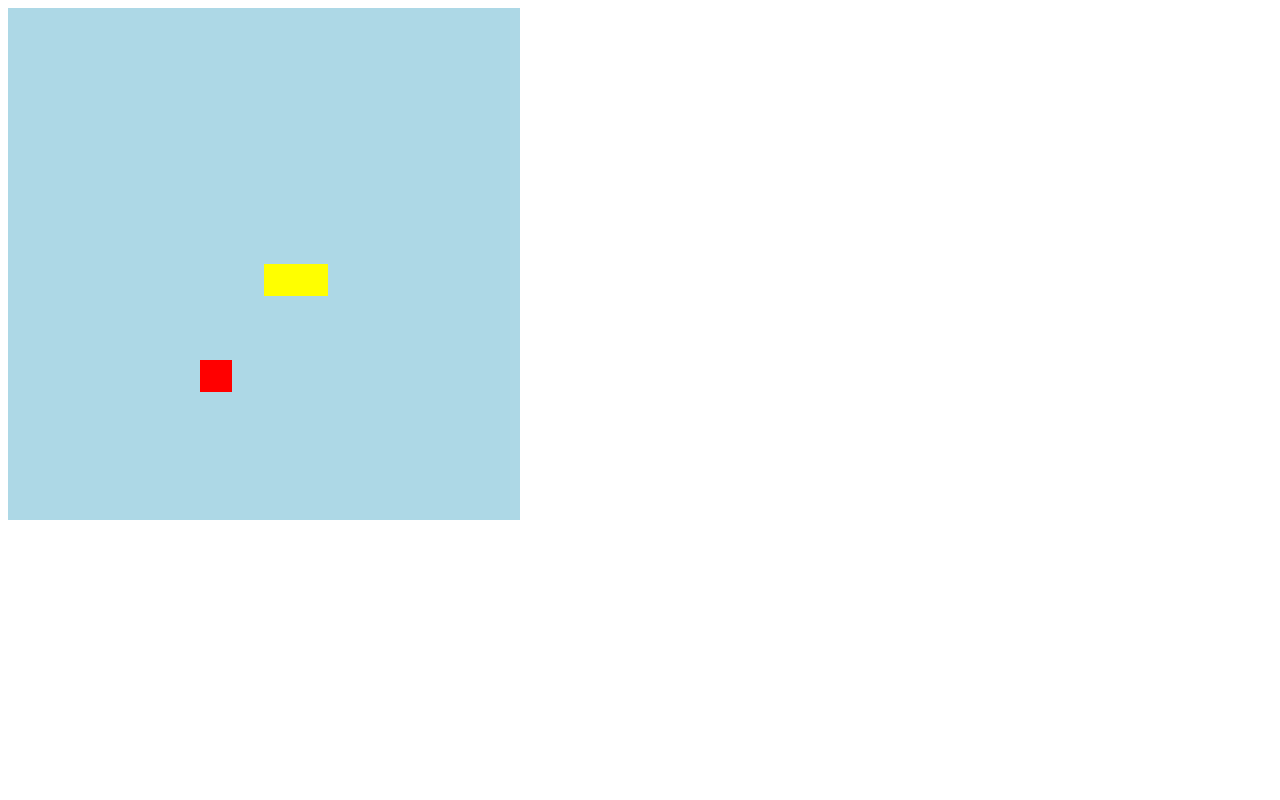
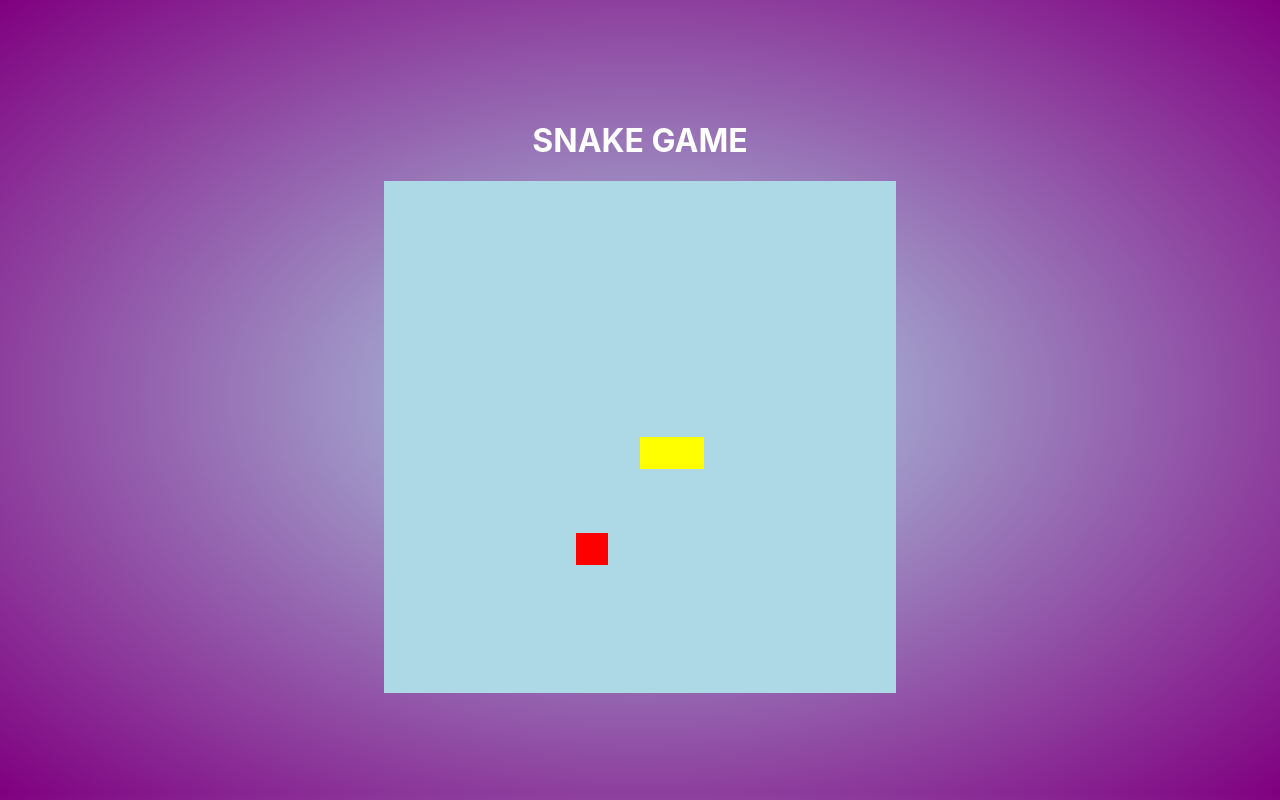
Before and after one commit to opedroaravena/snake-game, a plain HTML site: page files/index.html in a window 1280 px wide. Drawn offline with Linux system fonts and the light colour scheme.

Commit message:
Using css and adding audio background

```diff
--- a/files/index.html
+++ b/files/index.html
@@ -10,6 +10,12 @@
   <title>Snake Game</title>
 </head>
 <body>
+
+    <h1>SNAKE GAME</h1>
+
       <canvas id="snake" width="512" height="512"></canvas>
+
+      <embed src="/files/bensound-perception.mp3" width="180" height="90" loop="true" autostart="false" hidden="true" />
+
 </body>
 </html>
--- a/files/script.js
+++ b/files/script.js
@@ -1,3 +1,6 @@
+
+
+
 let canvas = document.getElementById("snake");
 let context = canvas.getContext("2d");
 let box = 32;
@@ -47,6 +50,14 @@ function iniciarJogo(){
   if(snake[0].y > 15 * box && direction == "down") snake[0].y = 0;
   if(snake[0].y < 0 && direction == "up") snake[0].y = 16 * box;
 
+  for(i = 1; i < snake.length; i++){
+      if(snake[0].x == snake[i].x && snake[0].y == snake[i].y){
+          clearInterval(jogo);
+          alert("GAME OVER D: ");
+          location.reload();
+      }
+  }
+
 
   criarBg();
   criarCobrinha();
--- a/files/style.css
+++ b/files/style.css
@@ -0,0 +1,16 @@
+body {
+  height: 97vh;
+  width: 95;
+  display: flex;
+  justify-content: center;
+  align-items: center;
+  flex-direction: column;
+  color: rgb(161, 221, 241);
+  background-color: lightgray;
+  background: radial-gradient(lightblue, purple);
+}
+
+h1 {
+  font-family: -apple-system, BlinkMacSystemFont, 'Segoe UI', Roboto, Oxygen, Ubuntu, Cantarell, 'Open Sans', 'Helvetica Neue', sans-serif;
+  color: white;
+}
```
Also changed, not shown: 1 other file.
